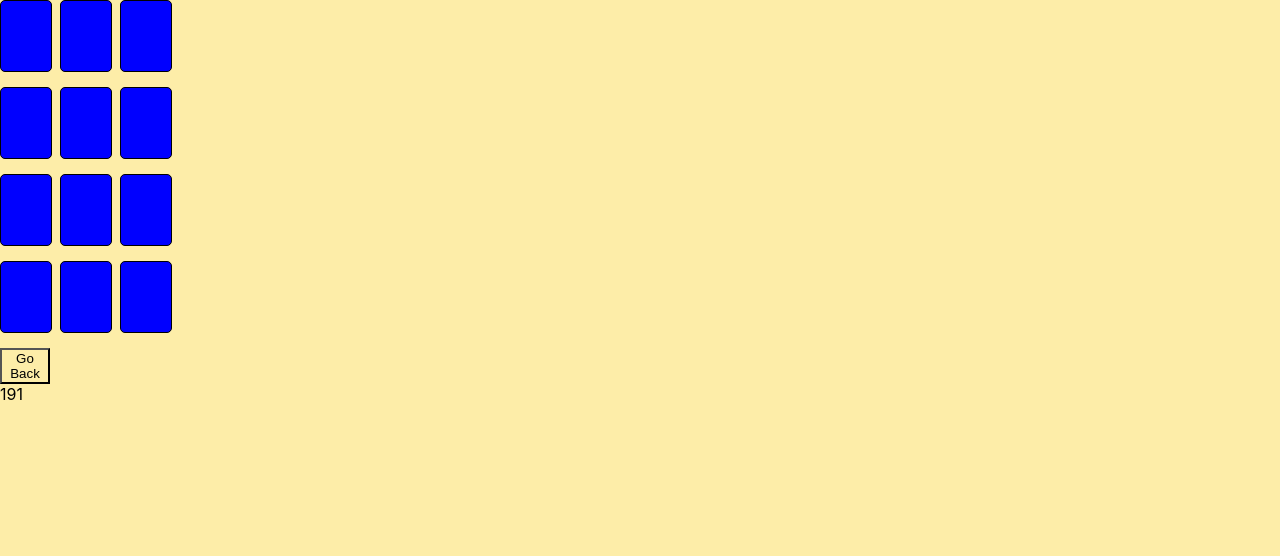
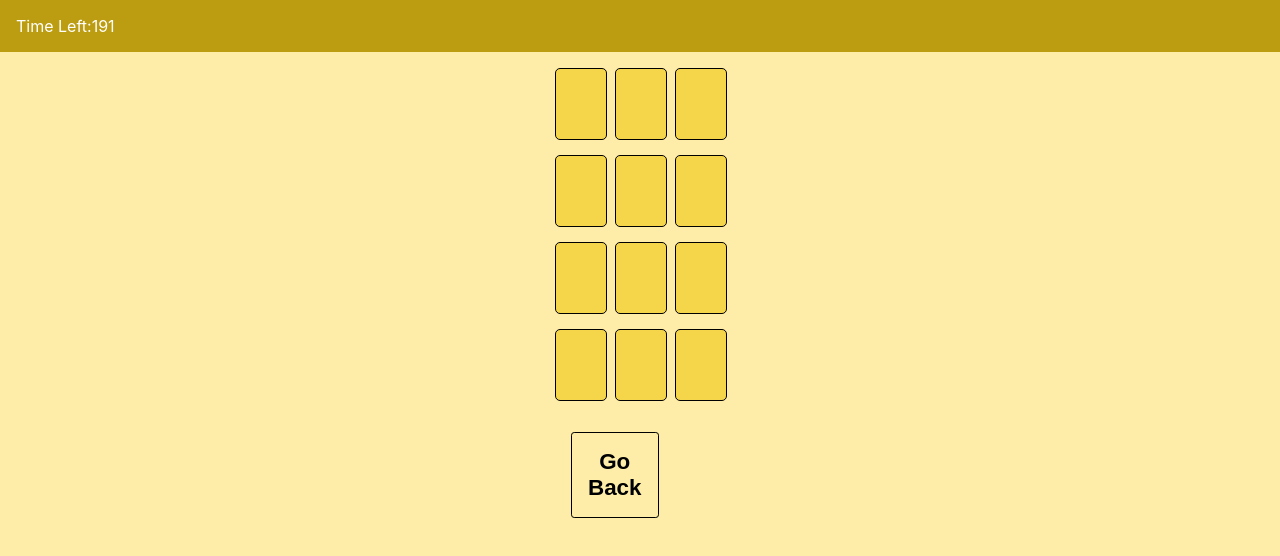
Before and after one commit to NadyaCodes/matchy-matchy, a React (Create React App) app: page / in a window 1280 px wide. Both pictures are taken after a click on the button "12". Shown: the top 556 px of the page. Built offline with nearby package versions, Linux system fonts and the light colour scheme.

Commit message:
add levels on hover

```diff
--- a/src/App.css
+++ b/src/App.css
@@ -5,12 +5,12 @@
 .card {
   width: 50px;
   height: 70px;
-  border: 1px solid black;
+  border: .3px solid black;
   border-radius: 5px;
 }
 
 .card-back {
-  background-color: blue;
+  background-color: #f5d549;
 }
 
 .card-dead {
@@ -18,7 +18,6 @@
 }
 
 .card-front {
-  /* background-color: red; */
   font-size: 3rem;
   display: flex;
   align-items: center;
@@ -54,7 +53,7 @@
 }
 
 .end {
-  background-color: white;
+  background-color: #f5d549;
   z-index: 3;
   padding: 10rem;
   border: 3rem solid black;
@@ -74,6 +73,15 @@
   border-radius: 1rem;
 }
 
+.number-select > h1 {
+  margin-bottom: 0;
+}
+
+.button-options {
+  display: flex;
+  flex-direction: row;
+}
+
 .num-button {
   margin: 1rem;
   font-size: 1.4rem;
@@ -91,13 +99,45 @@
 box-shadow: 0px 10px 13px -7px #000000, -4px 3px 23px 6px rgba(130,122,86,0.59);
 }
 
-.type-text {
-  display: none;
+.num-container {
+  display: flex;
+  flex-direction: column;
+  align-items: center;
+  justify-content: center;
 }
 
-.num-button:hover + .type-text {
-  display:flex;
-  /* justify-content: center; */
-  /* flex-direction: column-reverse; */
-  color: red;
+.num-container:hover > .type {
+  visibility: visible;
 }
+
+.type {
+  visibility: hidden;
+  transform: translateY(10px);
+  font-size: 1.5rem;
+}
+
+.back-button {
+  margin: 1rem;
+  font-size: 1.4rem;
+  font-weight: bold;
+  border-radius: .2rem;
+  border: .07rem solid black;
+  padding: 1rem;
+}
+
+.time-banner {
+  display: flex;
+  background-color: #bc9d12;
+  color: white;
+  padding: 1rem;
+  margin-bottom: 1rem;
+}
+
+div.time-banner > div {
+  background-color: transparent;
+}
+
+
+.cardDisplay {
+  justify-content: center;
+}
--- a/src/App.js
+++ b/src/App.js
@@ -19,12 +19,11 @@ function App() {
         :
         <div className='number-select'>
           <h1> How Many Cards? </h1>
-          <div>
-            <button className='num-button' title='Easy' onClick={() => selectNum(12)}>12</button>
-            {/* <div><button className='num-button' onClick={() => selectNum(12)}>12</button><section className='type-text'>Easy</section></div> */}
-            <button className='num-button' onClick={() => selectNum(24)}>24</button>
-            <button className='num-button' onClick={() => selectNum(30)}>30</button>
-            <button className='num-button' onClick={() => selectNum(48)}>48</button>
+          <div className='button-options'>
+            <div className='num-container'><section className='type'>😊</section><button className='num-button' onClick={() => selectNum(12)}>12</button></div>
+            <div className='num-container'><section className='type'>😬😬</section><button className='num-button' onClick={() => selectNum(24)}>24</button></div>
+            <div className='num-container'><section className='type'>😳😳😳</section><button className='num-button' onClick={() => selectNum(30)}>30</button></div>
+            <div className='num-container'><section className='type'>😱😱😱😱</section><button className='num-button' onClick={() => selectNum(48)}>48</button></div>
           </div>
         </div>
       }
--- a/src/CardDisplay.jsx
+++ b/src/CardDisplay.jsx
@@ -64,7 +64,7 @@ export default function CardDisplay(props) {
 
 
 
-  let displayClass = `cardDisplay-${num}`
+  let displayClass = ` cardDisplay cardDisplay-${num}`
 
   const reset = () => {
     setState((prev) => ({...prev, num: 0, end: false}))
@@ -72,8 +72,8 @@ export default function CardDisplay(props) {
 
   return(
     <div>
-    {end === false ? <div className={displayClass}>{cardDisplay}<div><button onClick={() => reset()}>Go Back</button></div></div> : <End num={num} setState={setState} phrase="Tadaa"/>}
-    <Countdown time={200} setState={setState} num={num}/>
+      <div className='time-banner'>Time Left: <Countdown time={200} setState={setState} num={num}/></div>
+      {end === false ? <div className={displayClass}>{cardDisplay}<div><button className='back-button' onClick={() => reset()}>Go Back</button></div></div> : <End num={num} setState={setState} phrase="Tadaa"/>}
     </div>
   )
 }
```
